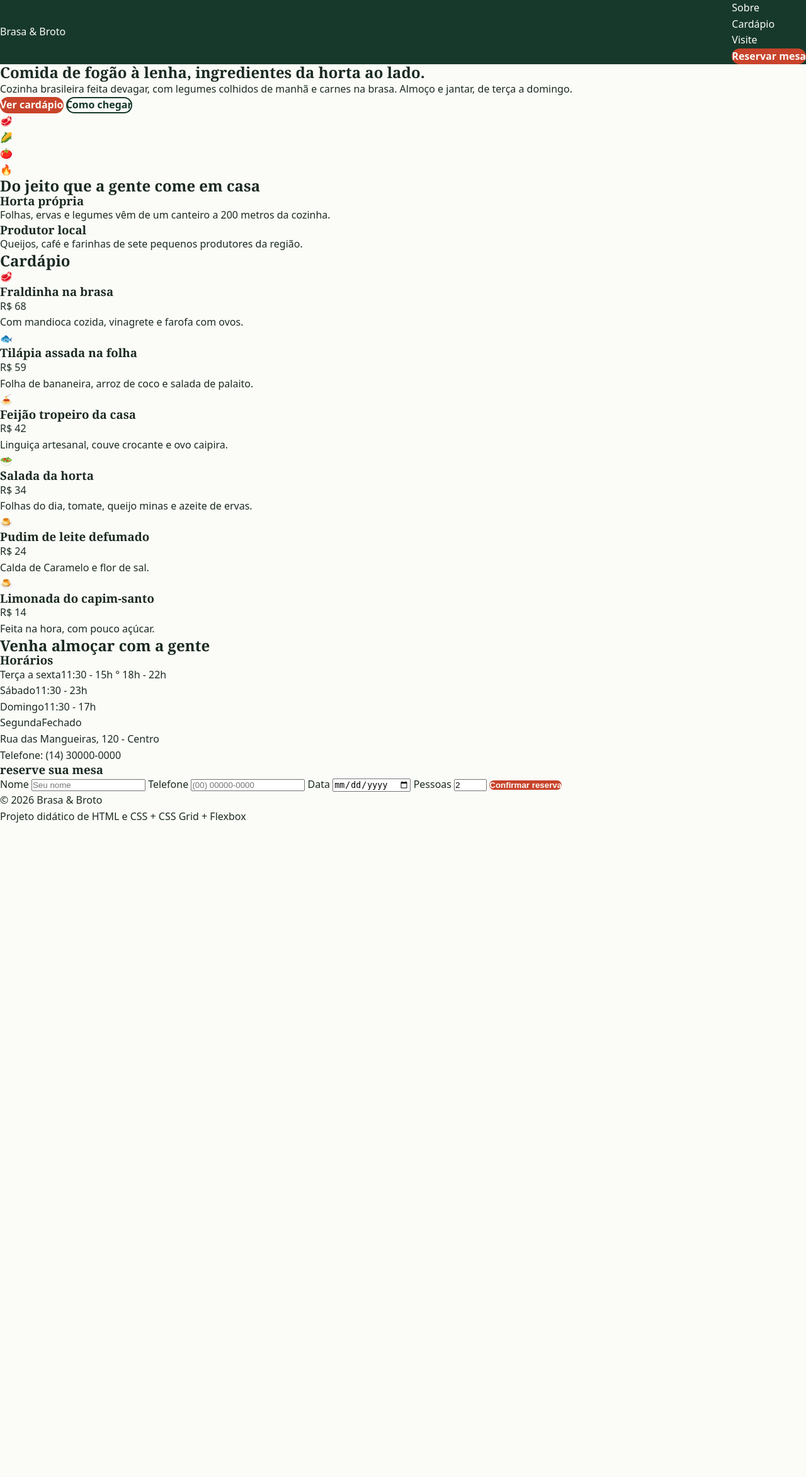
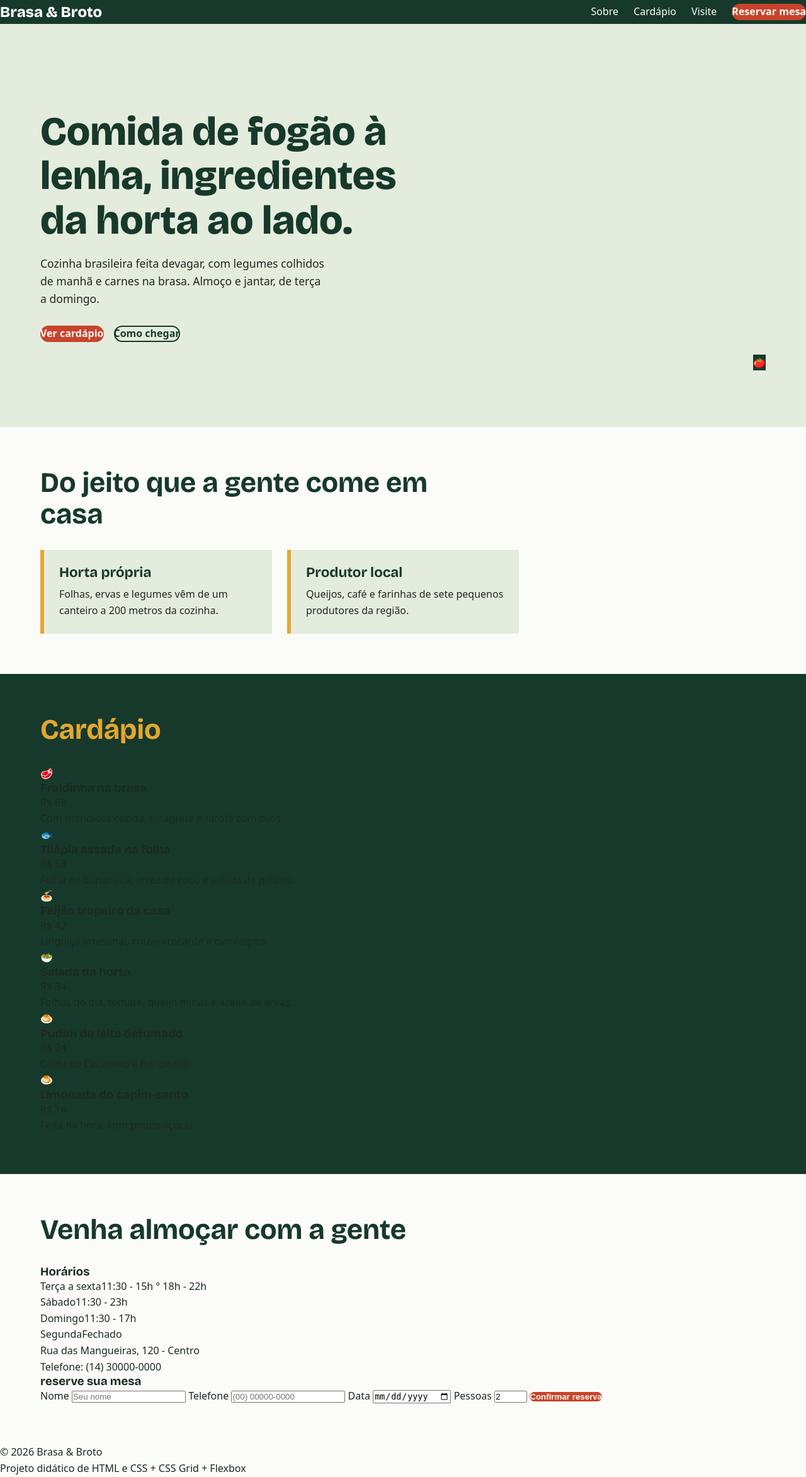
Before and after one commit to otavionavarro/AMS, a PHP site: page / in a window 1280 px wide. Shown: the whole page at 63% size. Before the commit the page ends 1306 px from the top, so only its background shows below. Run offline with PHP 8.4, Linux system fonts and the light colour scheme.

Commit message:
Add files via upload

```diff
--- a/PW I/Flexbox e Grid/CSS/style.css
+++ b/PW I/Flexbox e Grid/CSS/style.css
@@ -17,7 +17,7 @@ body {
 }
 
 h1, h2, h3 {
-    font-family: "Bricolage Grosteque", Georgia, serif;
+    font-family: "Bricolage Grotesque", Georgia, serif;
     line-height: 1.1;
 }
 
@@ -55,3 +55,72 @@ ul { list-style: none;}
     top: 0;
     z-index: 10;
 }
+.logo {font-family: "Bricolage Grotesque", sans-serif; font-weight: 800; font-size: 1.5rem;}
+
+.menu {
+    display: flex;
+    align-items: center;
+    gap: 1.5rem;
+}
+
+.menu a:not(.botao):hover { color: var(--ocre);}
+
+/* ---------------- 5. HERO - GRID ----------------*/
+.hero {
+    display: grid;
+    grid-template-columns: 1.1fr 1fr;
+    gap: 4vw;
+    align-items: center;
+    padding: 6vh 5vw;
+    min-height: 80vh;
+    background: var(--salvia)
+}
+
+.hero-texto h1 { font-size: clamp(2.2rem, 5vw, 4rem); font-weight: 800; color: var(--floresta);}
+.hero-texto p { margin: 1.2rem 0 1.8rem; max-width: 45ch; font-size: 1.1rem; }
+
+.hero-acoes {display: flex; flex-wrap: wrap; gap: 1rem; } /*FLEXBOX*/
+
+/* Mosaico: GRID com áreas nomeadas (grid-template-areas) */
+.mosaico {
+    display: grid;
+    grid-template-columns: 1fr 1fr;
+    grid-template-rows: 1.3fr 1fr;
+    grid-template-areas:
+    "a" "b"
+    "a" "c";
+    gap: 1rem;
+    height: min(68vh, 460px);
+}
+.tittle {
+    display: grid;                  /*grid de 1 célula só para centralizae o emoji*/
+    place-items: center;
+    font-size: clamp(3rem, 8vw, 6rem);
+    border-radius: 1.5rem;
+}
+.t1 { grid-area: a; background: var(--planeta);}
+.t2 { grid-area: b; background: var(--ocre);}
+.t3 { grid-area: c; background: var(--floresta);}
+.t4 { display: none;}               /* sobra no HTML de propósito: exercício para os alunos*/
+
+/* ---------------- 6. Seções ---------------- */
+.secao { padding: 8vh 5vw;}
+.secao h2 { font-size: clamp(1.8rem, 3.5vw, 2.8rem); color: var(--floresta); margin-bottom: 2rem; max-width: 22ch;}
+.secao-escura { background: var(--floresta);}
+.secao-escura h2 {color: var(--ocre);}
+
+/* ---------------- 7. SOBRE - GRID + FLEXBOX ----------------*/
+.sobre-grid {
+    display: grid;
+    grid-template-columns: repeat(3, 1fr);
+    gap: 1.5rem;
+}
+.destaque {
+    display: flex;  /*FLEXBOX em coluna dentro de cada célula do grid*/
+    flex-direction: column;
+    gap: .6rem;
+    padding: 1.5rem;
+    border-left: 6px solid var(--ocre);
+    background: var(--salvia);
+}
+.destaque h3 {font-size: 1.4rem; color: var(--floresta);}
```
